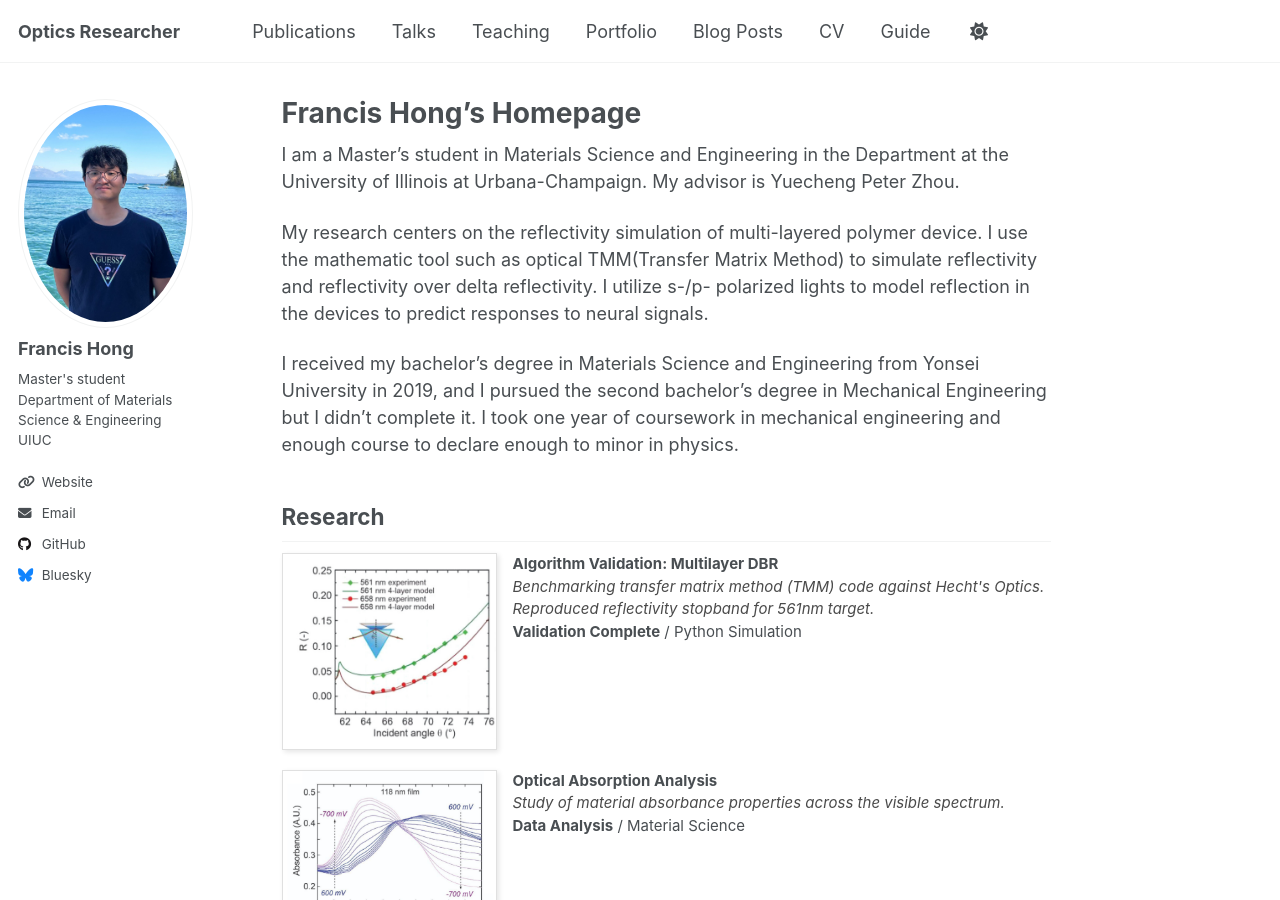
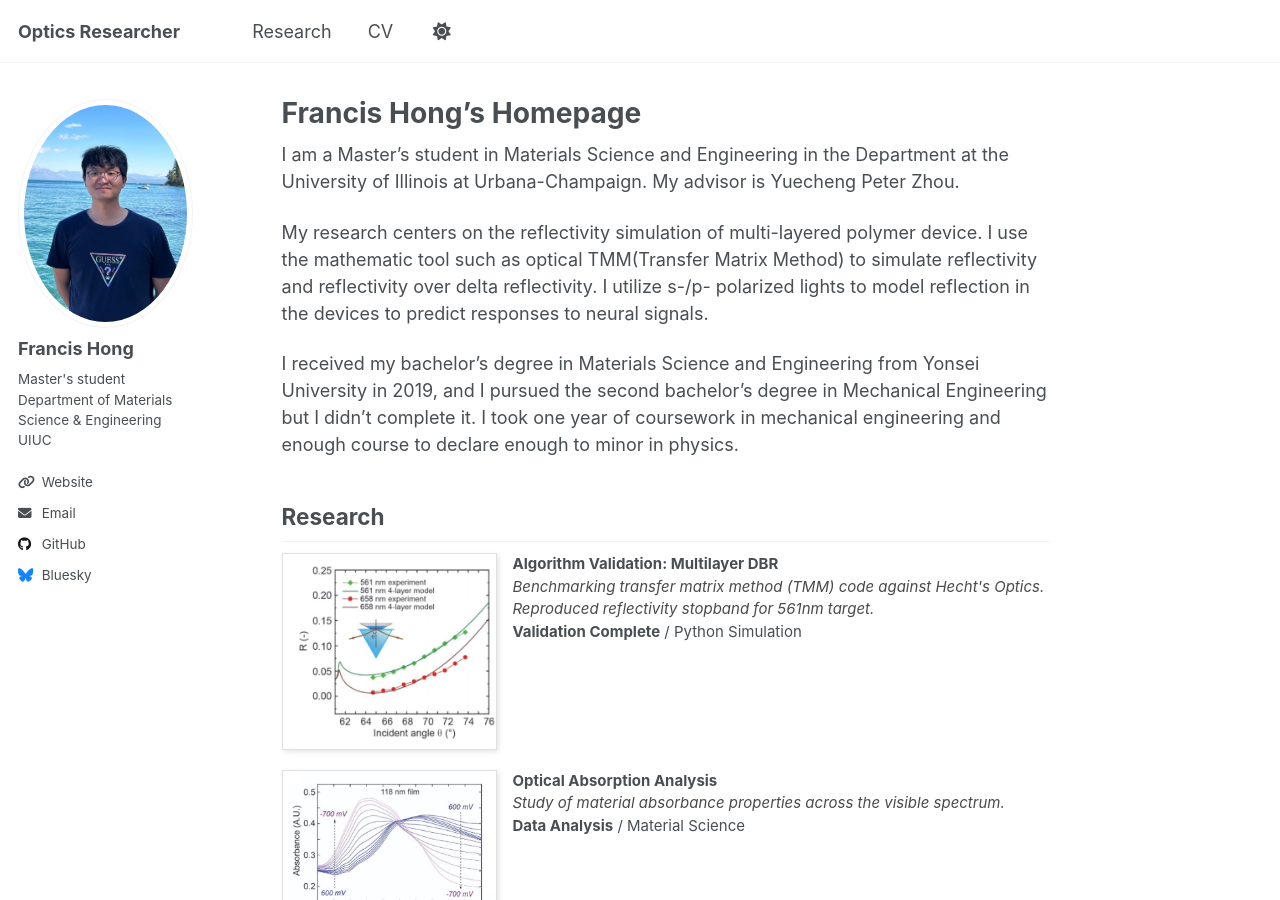
Before and after one commit to Fhong10/flhong03.github-io, a Jekyll site: the page built from _pages/about.md, in a window 1280 px wide and 900 px high. Built offline with Jekyll 4.4.1, drawn with Linux system fonts in a browser that asks for light colours; a script that is not in the unit is left out.

Commit message:
Update navigation.yml

```diff
--- a/_data/navigation.yml
+++ b/_data/navigation.yml
@@ -8,20 +8,8 @@
 #      Markdown formatted page while the second is generated using JSON.
 
 main:
-  - title: "Publications"
-    url: /publications/
-
-  - title: "Talks"
-    url: /talks/
-
-  - title: "Teaching"
-    url: /teaching/
-
-  - title: "Portfolio"
-    url: /portfolio/
-
-  - title: "Blog Posts"
-    url: /year-archive/
+  - title: "Research"
+    url: /research/
 
   - title: "CV"
     url: /cv/
@@ -29,5 +17,5 @@ main:
   # - title: "CV"
   #   url: /cv-json/
 
-  - title: "Guide"
-    url: /markdown/
+  #  - title: "Guide"
+  #    url: /markdown/
```
